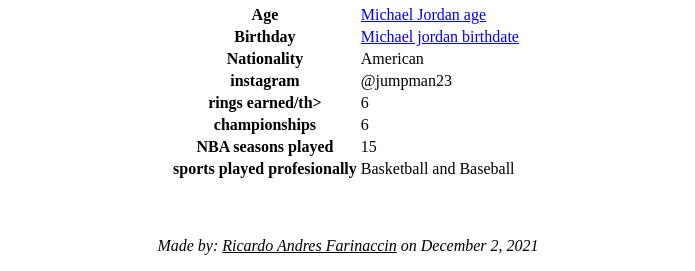
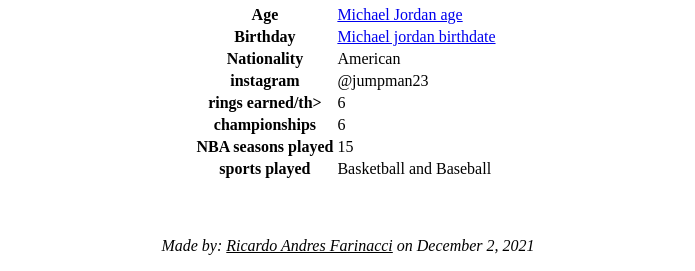
Before and after one commit to CSI-Ricardo-Farinacci/CSI-Ricardo-Farinacci, a plain HTML site: page Fan-Page.html in a window 1280 px wide. Shown: the part 2380-2651 px from the top of the page, without its empty margins (292-987 px from the left). Drawn offline with Linux system fonts and the light colour scheme.

Commit message:
fixed files

```diff
--- a/Index.html/Index.html
+++ b/Fan-Page.html
@@ -19,10 +19,8 @@
         <br>
         <p style = "text-indent: 2cm; font-family: Comic Sans MS; font-size:110%">
         Michael Jordan is a former professional basketball player, Also an Olympic athlete, businessman and actor.One of the best basketball players he dominated the sport from the 1980s to the late 1990s. Jordan led the Chicago Bulls to six National Basketball Association championships and earned the NBA Most Valuable Player Award 5 times. With five regular season MVPs and three All Star MVPs, Jordan became the most decorated player in the NBA.
+        </p>
 
-        <p style = "text-indent: 2cm; font-family: Comic Sans MS; font-size:110%">
-
-        </p>
 
         <br>
 
@@ -33,8 +31,7 @@
                     height="50%"
                     />
         <p style = "text-indent: 2cm; font-family: Comic Sans MS; font-size:110%" >
-
-         Fun facts about Michael Jordan, In Six Finals Series and He Averaged 33.6 ppg and won every series.He is the Only Player to Win the Scoring Title and Dpoty in the Same exact Season.He algo won League Best 10 Scoring Titles.He is the Only Basketball player Who is a Billionaire.He once recorded 10 triple doubles in 11 games.He Donated His First Year Wizards Salary to 9/11 Relief Efforts.He Holds the record for career regular season and playoff scoring average.
+            Fun facts about Michael Jordan, In Six Finals Series and He Averaged 33.6 ppg and won every series.He is the Only Player to Win the Scoring Title and Dpoty in the Same exact Season.He algo won League Best 10 Scoring Titles.He is the Only Basketball player Who is a Billionaire.He once recorded 10 triple doubles in 11 games.He Donated His First Year Wizards Salary to 9/11 Relief Efforts.He Holds the record for career regular season and playoff scoring average.
         </p>
 
         <div align="center">
@@ -48,7 +45,7 @@
 
         <p style = "text-indent: 2cm; font-family: Comic Sans MS; font-size:110%" >
          Michael Jordan is considered to be the greatest basketball player in the history of the game. He was known for his all around great basketball ability including scoring, passing, and defense and etc.He led the Chicago Bulls to six National Basketball Association NBA championships (1991–93, and 1996-98.He was named the NBA's Most Valuable Player MVP five times. 1988, 1991, 1992, 1996, 1998 and was also named Defensive Player in the year 1988.
-            </p>
+        </p>
 
          <br>
 
@@ -63,7 +60,7 @@
 
 
 
-        <table>
+            <table>
             <tr>
                 <th>Name</th>
                 <td>Michael Jordan</td>
@@ -97,19 +94,15 @@
                 <td>15</td>
             </tr>
             </tr>
-            <th>sports played profesionally</th>
+            <th>sports played </th>
              <td>Basketball and Baseball</td>
             </tr>
             </tr>
             <th>
-        </table>
-
-
-
+         </table>
         <br><br>
-
         <p>
-            <i>Made by: <u>Ricardo Andres Farinaccin</u> on December 2, 2021</i>
+            <i>Made by: <u>Ricardo Andres Farinacci</u> on December 2, 2021</i>
         </p>
     </body>
 </html>
```
Also changed, not shown: 1 other file.
